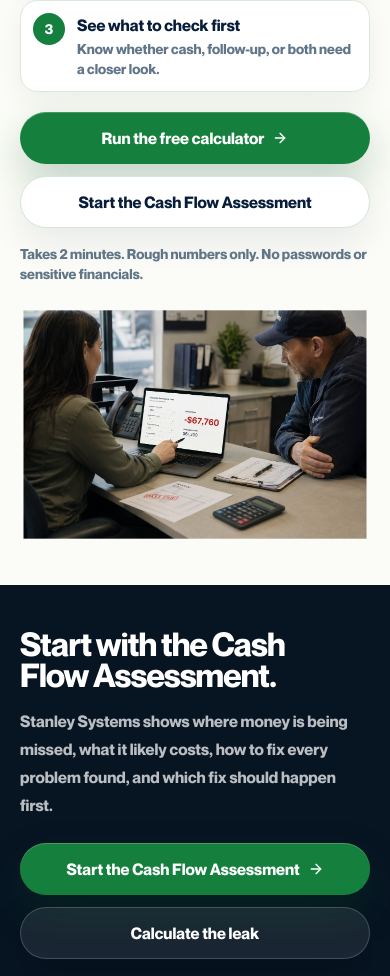
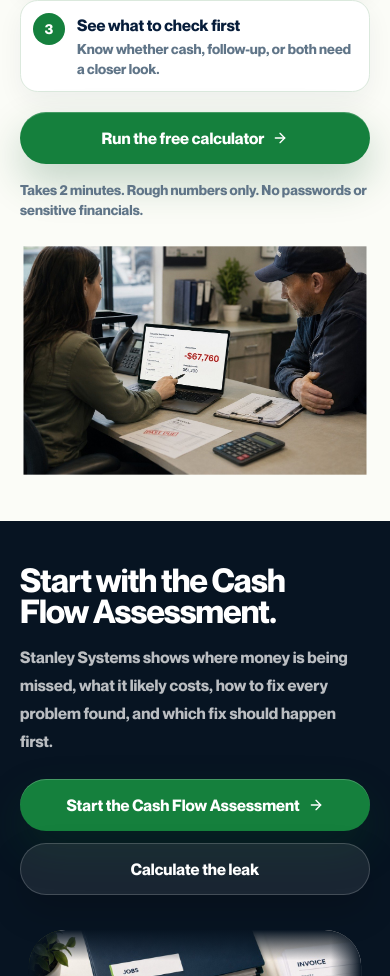
Before and after one commit to Jsofresh/Stanley-Systems-Landing-Page, a Next.js app: page / in a window 390 px wide. Shown: the part 1156-2132 px from the top of the page. Built offline with nearby package versions, Linux system fonts and the light colour scheme.

Commit message:
deploy: force-hide calculator assessment CTA on mobile

```diff
--- a/components/home/cash-flow-homepage.tsx
+++ b/components/home/cash-flow-homepage.tsx
@@ -299,7 +299,7 @@ function CalculatorSpine() {
               kind="systems"
               location="home_calculator_spine_secondary"
               ctaLabel="Start the Cash Flow Assessment"
-              className={`${lightButton} hidden whitespace-nowrap sm:inline-flex`}
+              className={`${lightButton} !hidden whitespace-nowrap sm:!inline-flex`}
             >
               Start the Cash Flow Assessment
             </CTALink>
```
